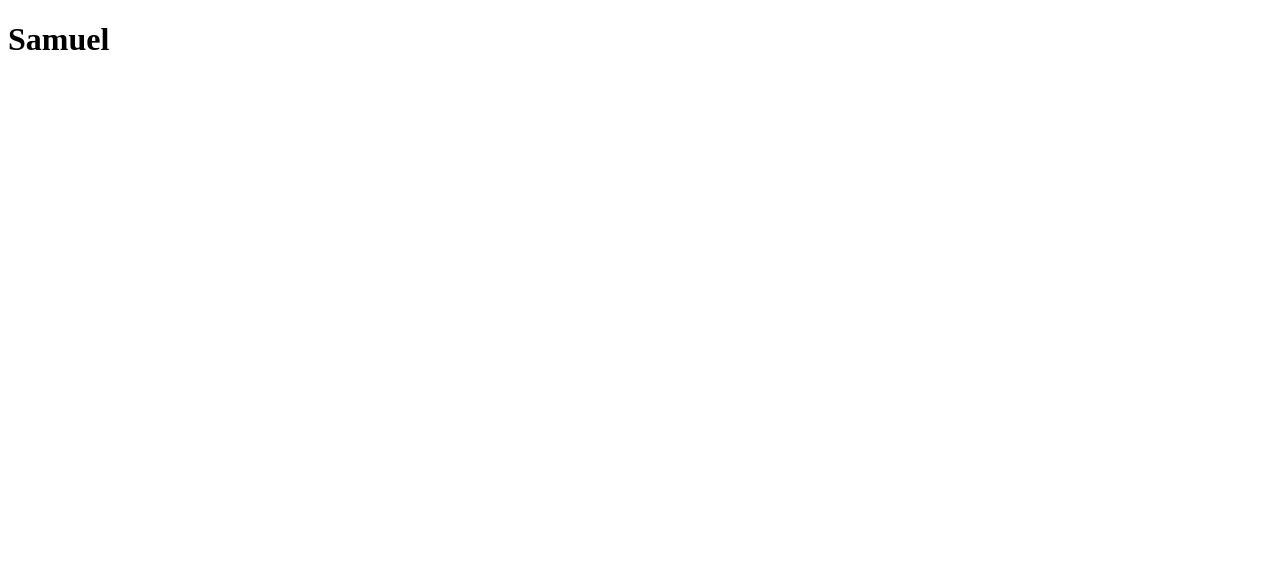
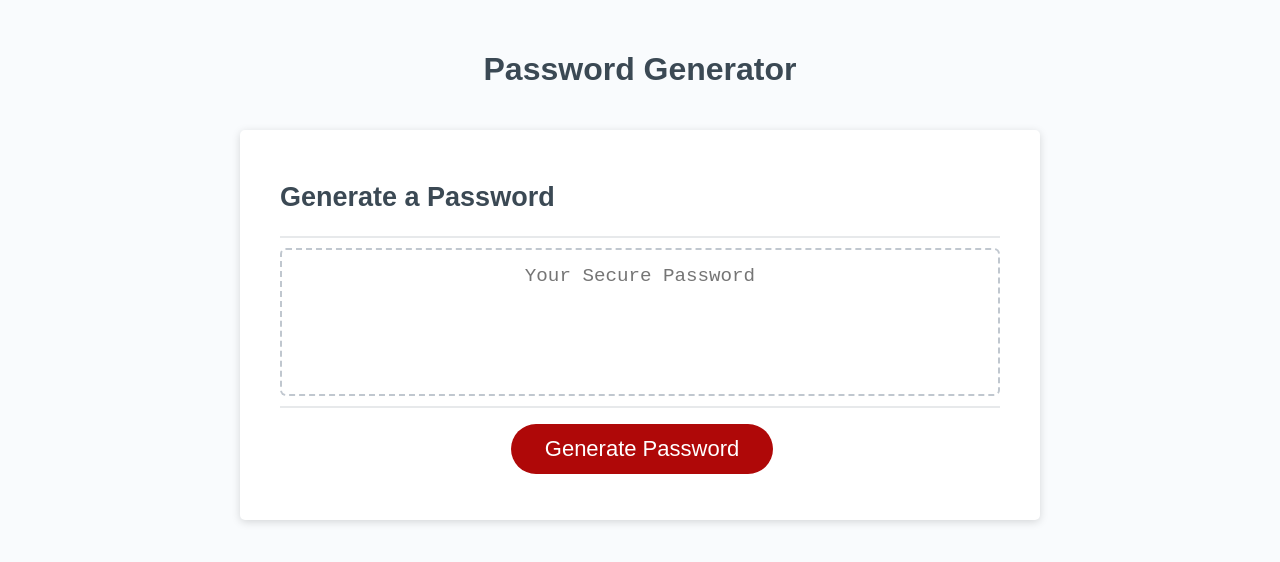
Before and after one commit to syadII/Password-Generator, a plain HTML site: page index.html in a window 1280 px wide. Drawn offline with Linux system fonts and the light colour scheme.

Commit message:
added develop files

```diff
--- a/index.html
+++ b/index.html
@@ -1,14 +1,34 @@
 <!DOCTYPE html>
 <html lang="en">
-<head>
-    <meta charset="UTF-8">
-    <meta http-equiv="X-UA-Compatible" content="IE=edge">
-    <meta name="viewport" content="width=device-width, initial-scale=1.0">
-    <title>Document</title>
-</head>
-<body>
-    <h1 class="header" id="myName">Samuel
-
-    </h1>
-</body>
+  <head>
+    <meta charset="UTF-8" />
+    <meta name="viewport" content="width=device-width, initial-scale=1.0" />
+    <meta http-equiv="X-UA-Compatible" content="ie=edge" />
+    <title>Password Generator</title>
+    <link rel="stylesheet" href="style.css" />
+  </head>
+  <body>
+    <div class="wrapper">
+      <header>
+        <h1>Password Generator</h1>
+      </header>
+      <div class="card">
+        <div class="card-header">
+          <h2>Generate a Password</h2>
+        </div>
+        <div class="card-body">
+          <textarea
+            readonly
+            id="password"
+            placeholder="Your Secure Password"
+            aria-label="Generated Password"
+          ></textarea>
+        </div>
+        <div class="card-footer">
+          <button id="generate" class="btn">Generate Password</button>
+        </div>
+      </div>
+    </div>
+    <script src="script.js"></script>
+  </body>
 </html>
--- /dev/null
+++ b/script.js
@@ -0,0 +1,14 @@
+// Assignment Code
+var generateBtn = document.querySelector("#generate");
+
+// Write password to the #password input
+function writePassword() {
+  var password = generatePassword();
+  var passwordText = document.querySelector("#password");
+
+  passwordText.value = password;
+
+}
+
+// Add event listener to generate button
+generateBtn.addEventListener("click", writePassword)
--- /dev/null
+++ b/style.css
@@ -0,0 +1,137 @@
+*,
+*::before,
+*::after {
+  box-sizing: border-box;
+}
+
+html,
+body,
+.wrapper {
+  height: 100%;
+  margin: 0;
+  padding: 0;
+}
+
+body {
+  font-family: sans-serif;
+  background-color: #f9fbfd;
+}
+
+.wrapper {
+  padding-top: 30px;
+  padding-left: 20px;
+  padding-right: 20px;
+}
+
+header {
+  text-align: center;
+  padding: 20px;
+  padding-top: 0px;
+  color: hsl(206, 17%, 28%);
+}
+
+.card {
+  background-color: hsl(0, 0%, 100%);
+  border-radius: 5px;
+  border-width: 1px;
+  box-shadow: rgba(0, 0, 0, 0.15) 0px 2px 8px 0px;
+  color: hsl(206, 17%, 28%);
+  font-size: 18px;
+  margin: 0 auto;
+  max-width: 800px;
+  padding: 30px 40px;
+}
+
+.card-header::after {
+  content: " ";
+  display: block;
+  width: 100%;
+  background: #e7e9eb;
+  height: 2px;
+}
+
+.card-body {
+  min-height: 100px;
+}
+
+.card-footer {
+  text-align: center;
+}
+
+.card-footer::before {
+  content: " ";
+  display: block;
+  width: 100%;
+  background: #e7e9eb;
+  height: 2px;
+}
+
+.card-footer::after {
+  content: " ";
+  display: block;
+  clear: both;
+}
+
+.btn {
+  border: none;
+  background-color: hsl(360, 91%, 36%);
+  border-radius: 25px;
+  box-shadow: rgba(0, 0, 0, 0.1) 0px 1px 6px 0px rgba(0, 0, 0, 0.2) 0px 1px 1px
+    0px;
+  color: hsl(0, 0%, 100%);
+  display: inline-block;
+  font-size: 22px;
+  line-height: 22px;
+  margin: 16px 16px 16px 20px;
+  padding: 14px 34px;
+  text-align: center;
+  cursor: pointer;
+}
+
+button[disabled] {
+  cursor: default;
+  background: #c0c7cf;
+}
+
+.float-right {
+  float: right;
+}
+
+#password {
+  -webkit-appearance: none;
+  -moz-appearance: none;
+  appearance: none;
+  border: none;
+  display: block;
+  width: 100%;
+  padding-top: 15px;
+  padding-left: 15px;
+  padding-right: 15px;
+  padding-bottom: 85px;
+  font-size: 1.2rem;
+  text-align: center;
+  margin-top: 10px;
+  margin-bottom: 10px;
+  border: 2px dashed #c0c7cf;
+  border-radius: 6px;
+  resize: none;
+  overflow: hidden;
+}
+
+@media (max-width: 690px) {
+  .btn {
+    font-size: 1rem;
+    margin: 16px 0px 0px 0px;
+    padding: 10px 15px;
+  }
+
+  #password {
+    font-size: 1rem;
+  }
+}
+
+@media (max-width: 500px) {
+  .btn {
+    font-size: 0.8rem;
+  }
+}
```
